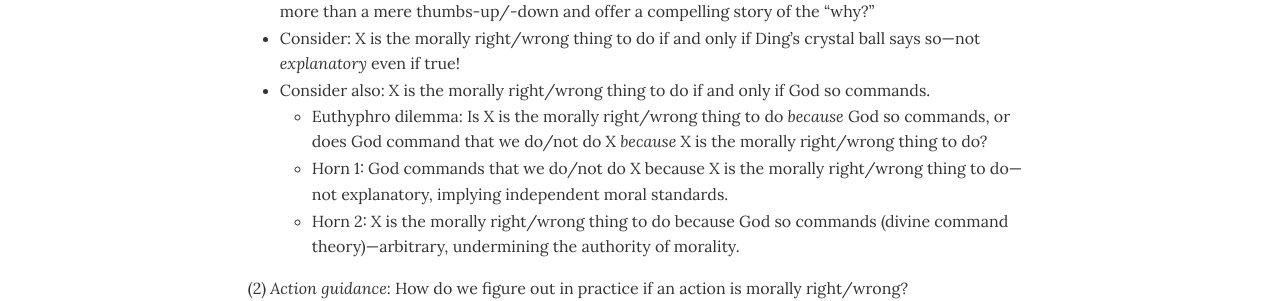
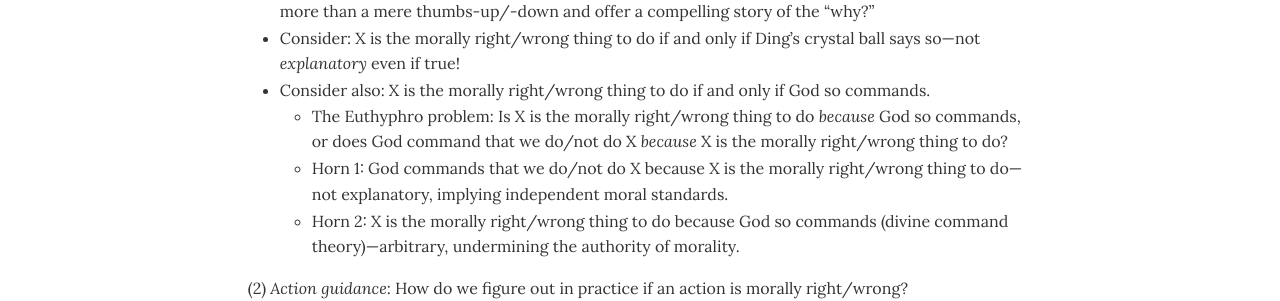
Before and after one commit to dingherself/ethics, a Jekyll site: the page built from handouts/_posts/2025-09-22-the-idea-of-a-moral-theory.md, in a window 1280 px wide. Shown: the part 811-1112 px from the top of the page. Built offline with Jekyll 4.4.1, drawn with Linux system fonts in a browser that asks for light colours.

Commit message:
phrasing

```diff
--- a/handouts/_posts/2025-09-22-the-idea-of-a-moral-theory.md
+++ b/handouts/_posts/2025-09-22-the-idea-of-a-moral-theory.md
@@ -43,7 +43,7 @@ A *theory of right (conduct)* investigates the **grounds of the deontic status o
 - Not an issue of correlation or even necessary/sufficient conditions: A theory of right should give more than a mere thumbs-up/-down and offer a compelling story of the “why?”
 - Consider: X is the morally right/wrong thing to do if and only if Ding’s crystal ball says so—not *explanatory* even if true!
 - Consider also: X is the morally right/wrong thing to do if and only if God so commands.
-  - Euthyphro dilemma: Is X is the morally right/wrong thing to do *because* God so commands, or does God command that we do/not do X *because* X is the morally right/wrong thing to do?
+  - The Euthyphro problem: Is X is the morally right/wrong thing to do *because* God so commands, or does God command that we do/not do X *because* X is the morally right/wrong thing to do?
   - Horn 1: God commands that we do/not do X because X is the morally right/wrong thing to do—not explanatory, implying independent moral standards.
   - Horn 2: X is the morally right/wrong thing to do because God so commands (divine command theory)—arbitrary, undermining the authority of morality.
 
```
